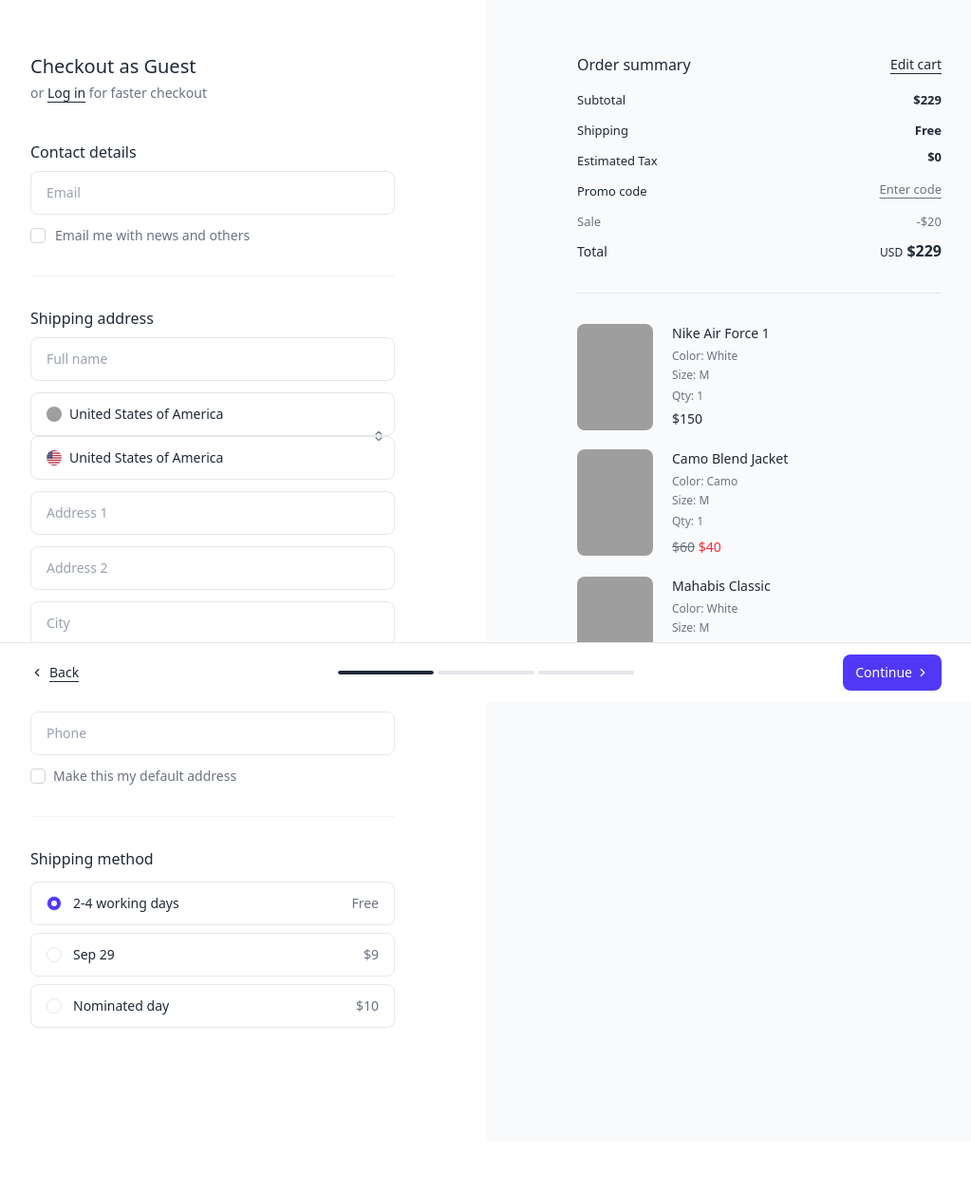
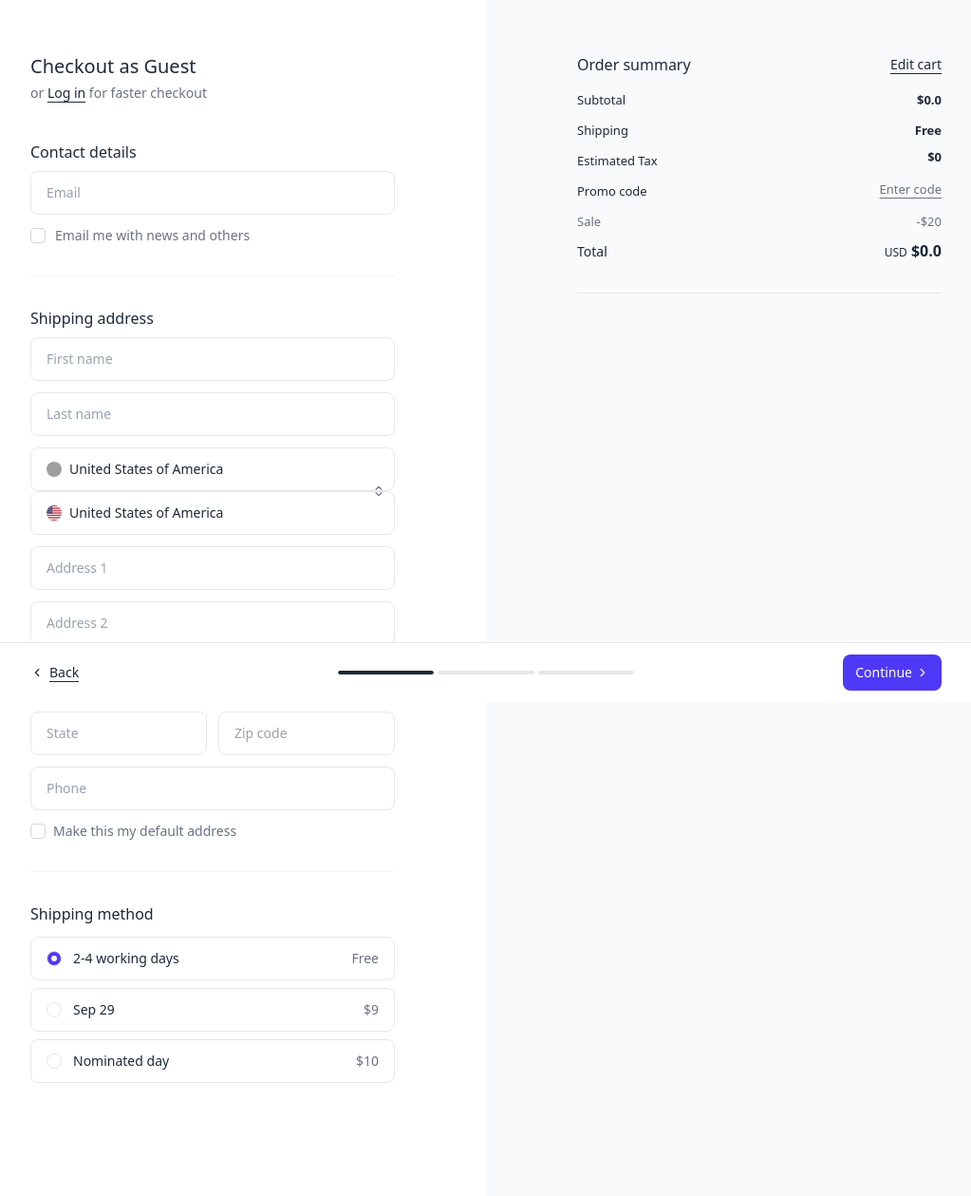
Before and after one commit to siblib/e-com, a Django app: page /checkout/guest/ in a window 1280 px wide; the page is wider, and only the part inside the window is pictured. Shown: the part 61-1320 px from the top of that part at 95% size, without its empty margins (128-1151 px from the left). Before the commit the page ends 1143 px from the top of that part, so only its background shows below. Run offline with Django 5.2, Linux system fonts and the light colour scheme; data comes from the database, SQL or seed files in the repository; data that the repository does not hold is empty; grey boxes are pictures that could not be loaded.

Commit message:
Implement Guest Checkuot Functionality

```diff
--- a/shop/models/checkout.py
+++ b/shop/models/checkout.py
@@ -17,6 +17,10 @@
     shipping_address = models.ForeignKey('shop.Address', on_delete=models.SET_NULL, null=True, blank=True)
     created_at = models.DateTimeField(auto_now_add=True)
 
+    @property
+    def get_total(self):
+        return sum(item.price_at_purchase * item.quantity for item in self.items.all())
+
 class OrderItem(models.Model):
     order = models.ForeignKey('shop.Order', on_delete=models.CASCADE, related_name='items')
     product = models.ForeignKey('shop.Product', on_delete=models.SET_NULL, null=True)
--- a/shop/views/checkout.py
+++ b/shop/views/checkout.py
@@ -1,11 +1,34 @@
-from django.shortcuts import render
+from django.shortcuts import render, redirect
 from typing import Any, Dict
+from django.utils.crypto import get_random_string
+from .cart import _get_or_create_cart, _cart_data
+from shop.models import Order, OrderItem, Address
 
 # 1. Checkout as Guest (The Form)
 def checkout_guest(request):
     """Form for users checking out without an account."""
+    cart = _get_or_create_cart(request)
+    cart_data = _cart_data(cart)
+
+    if request.method == 'POST':
+        request.session['checkout_guest_data'] = {
+            'guest_email': request.POST.get('guest_email', ''),
+            'first_name': request.POST.get('first_name', ''),
+            'last_name': request.POST.get('last_name', ''),
+            'country': request.POST.get('country', ''),
+            'address1': request.POST.get('address1', ''),
+            'address2': request.POST.get('address2', ''),
+            'city': request.POST.get('city', ''),
+            'state': request.POST.get('state', ''),
+            'zip_code': request.POST.get('zip_code', ''),
+            'phone': request.POST.get('phone', ''),
+            'shipping_method': request.POST.get('hs-pro-esdo', ''),
+        }
+        return redirect('shop:review_and_pay')
+
     context: Dict[str, Any] = {
-        'type': 'guest'
+        'type': 'guest',
+        'cart_data': cart_data,
     }
     return render(request, 'checkout/checkout_guest.html', context)
 
@@ -27,7 +50,55 @@
 
 def review_and_pay(request):
     """Page to review order summary before final payment."""
-    context: Dict[str, Any] = {}
+    cart = _get_or_create_cart(request)
+    cart_data = _cart_data(cart)
+    guest_data = request.session.get('checkout_guest_data', {})
+
+    if request.method == 'POST':
+        # Create Address
+        address = Address.objects.create(
+            user=None,
+            first_name=guest_data.get('first_name', ''),
+            last_name=guest_data.get('last_name', ''),
+            street_address=guest_data.get('address1', ''),
+            address2=guest_data.get('address2', ''),
+            city=guest_data.get('city', ''),
+            state=guest_data.get('state', ''),
+            postal_code=guest_data.get('zip_code', ''),
+            country=guest_data.get('country', ''),
+            phone=guest_data.get('phone', ''),
+        )
+
+        # Create Order
+        order_number = get_random_string(10).upper()
+        order = Order.objects.create(
+            user=None,
+            guest_email=guest_data.get('guest_email', ''),
+            order_number=order_number,
+            status='Pending',
+            shipping_address=address,
+        )
+
+        # Create Order Items
+        for item in cart.items.all():
+            OrderItem.objects.create(
+                order=order,
+                product=item.product,
+                quantity=item.quantity,
+                price_at_purchase=item.variant.price if item.variant and item.variant.price else item.product.price,
+            )
+
+        # Clear cart
+        cart.items.all().delete()
+
+        # Store order in session
+        request.session['last_order_number'] = order.order_number
+        return redirect('shop:order_confirmation')
+
+    context: Dict[str, Any] = {
+        'cart_data': cart_data,
+        'guest_data': guest_data,
+    }
     return render(request, 'checkout/review.html', context)
 
 def payment(request):
@@ -37,7 +108,14 @@
 
 def order_confirmation(request):
     """Success page shown after payment is complete."""
-    context: Dict[str, Any] = {}
+    order_number = request.session.get('last_order_number')
+    order = None
+    if order_number:
+        order = Order.objects.filter(order_number=order_number).first()
+
+    context: Dict[str, Any] = {
+        'order': order,
+    }
     return render(request, 'checkout/confirmation.html', context)
 
 # --- RENAMED TO: order_status ---
--- a/templates/checkout/checkout_guest.html
+++ b/templates/checkout/checkout_guest.html
@@ -618,7 +618,8 @@
     <!-- Checkout -->
     <div class="flex-1 w-full zckb3 fglch xf1r4 ids43 mx-auto">
       <!-- Grid -->
-      <div class="flex-1 ylm8n hjdn7 gkrui">
+      <form id="guest-checkout-form" method="POST" action="{% url 'shop:checkout_guest' %}" class="flex-1 ylm8n hjdn7 gkrui">
+        {% csrf_token %}
         <div class="jwaj0 ybp3s pbmh4 hzp86 y4gf2 cpbku md:w-full pqs96">
           <!-- Header -->
           <div class="hl65v">
@@ -645,7 +646,7 @@
                   Email
                 </label>
 
-                <input id="hs-pro-shchfem" type="email" class="brrnv fglch block w-full lnk45 pb094 glhrq bj1nl o0e5q m5fuw disabled:opacity-50 disabled:pointer-events-none dark:bg-transparent dark:border-neutral-700 dark:text-neutral-300 dark:placeholder:text-white/60 dark:focus:ring-neutral-600" placeholder="Email">
+                <input id="hs-pro-shchfem" name="guest_email" type="email" class="brrnv fglch block w-full lnk45 pb094 glhrq bj1nl o0e5q m5fuw disabled:opacity-50 disabled:pointer-events-none dark:bg-transparent dark:border-neutral-700 dark:text-neutral-300 dark:placeholder:text-white/60 dark:focus:ring-neutral-600" placeholder="Email" required>
               </div>
               <!-- End Input -->
 
@@ -674,13 +675,20 @@
                   Full name
                 </label>
 
-                <input id="hs-pro-shchfn" type="text" class="brrnv fglch block w-full lnk45 pb094 glhrq bj1nl o0e5q m5fuw disabled:opacity-50 disabled:pointer-events-none dark:bg-transparent dark:border-neutral-700 dark:text-neutral-300 dark:placeholder:text-white/60 dark:focus:ring-neutral-600" placeholder="Full name">
+                <input id="hs-pro-shchfn" name="first_name" type="text" class="brrnv fglch block w-full lnk45 pb094 glhrq bj1nl o0e5q m5fuw disabled:opacity-50 disabled:pointer-events-none dark:bg-transparent dark:border-neutral-700 dark:text-neutral-300 dark:placeholder:text-white/60 dark:focus:ring-neutral-600" placeholder="First name" required>
+              </div>
+              <div>
+                <label for="hs-pro-shchln" class="et50x">
+                  Last name
+                </label>
+
+                <input id="hs-pro-shchln" name="last_name" type="text" class="brrnv fglch block w-full lnk45 pb094 glhrq bj1nl o0e5q m5fuw disabled:opacity-50 disabled:pointer-events-none dark:bg-transparent dark:border-neutral-700 dark:text-neutral-300 dark:placeholder:text-white/60 dark:focus:ring-neutral-600" placeholder="Last name" required>
               </div>
               <!-- End Input -->
 
               <!-- Select -->
               <div class="relative">
-                <div class="hs-select relative"><select data-hs-select="{
+                <div class="hs-select relative"><select name="country" data-hs-select="{
                     &quot;placeholder&quot;: &quot;&quot;,
                     &quot;hasSearch&quot;: true,
                     &quot;searchPlaceholder&quot;: &quot;Country&quot;,
@@ -1715,7 +1723,7 @@
                   Address 1
                 </label>
 
-                <input id="hs-pro-shchfad1" type="text" class="brrnv fglch block w-full lnk45 pb094 glhrq bj1nl o0e5q m5fuw disabled:opacity-50 disabled:pointer-events-none dark:bg-transparent dark:border-neutral-700 dark:text-neutral-300 dark:placeholder:text-white/60 dark:focus:ring-neutral-600" placeholder="Address 1">
+                <input id="hs-pro-shchfad1" name="address1" type="text" class="brrnv fglch block w-full lnk45 pb094 glhrq bj1nl o0e5q m5fuw disabled:opacity-50 disabled:pointer-events-none dark:bg-transparent dark:border-neutral-700 dark:text-neutral-300 dark:placeholder:text-white/60 dark:focus:ring-neutral-600" placeholder="Address 1" required>
               </div>
               <!-- End Input -->
 
@@ -1725,7 +1733,7 @@
                   Address 2 (optional)
                 </label>
 
-                <input id="hs-pro-shchfad2" type="text" class="brrnv fglch block w-full lnk45 pb094 glhrq bj1nl o0e5q m5fuw disabled:opacity-50 disabled:pointer-events-none dark:bg-transparent dark:border-neutral-700 dark:text-neutral-300 dark:placeholder:text-white/60 dark:focus:ring-neutral-600" placeholder="Address 2">
+                <input id="hs-pro-shchfad2" name="address2" type="text" class="brrnv fglch block w-full lnk45 pb094 glhrq bj1nl o0e5q m5fuw disabled:opacity-50 disabled:pointer-events-none dark:bg-transparent dark:border-neutral-700 dark:text-neutral-300 dark:placeholder:text-white/60 dark:focus:ring-neutral-600" placeholder="Address 2">
               </div>
               <!-- End Input -->
 
@@ -1735,7 +1743,7 @@
                   City
                 </label>
 
-                <input id="hs-pro-shchfct" type="text" class="brrnv fglch block w-full lnk45 pb094 glhrq bj1nl o0e5q m5fuw disabled:opacity-50 disabled:pointer-events-none dark:bg-transparent dark:border-neutral-700 dark:text-neutral-300 dark:placeholder:text-white/60 dark:focus:ring-neutral-600" placeholder="City">
+                <input id="hs-pro-shchfct" name="city" type="text" class="brrnv fglch block w-full lnk45 pb094 glhrq bj1nl o0e5q m5fuw disabled:opacity-50 disabled:pointer-events-none dark:bg-transparent dark:border-neutral-700 dark:text-neutral-300 dark:placeholder:text-white/60 dark:focus:ring-neutral-600" placeholder="City" required>
               </div>
               <!-- End Input -->
 
@@ -1747,7 +1755,7 @@
                     State
                   </label>
 
-                  <input id="hs-pro-shchfst" type="text" class="brrnv fglch block w-full lnk45 pb094 glhrq bj1nl o0e5q m5fuw disabled:opacity-50 disabled:pointer-events-none dark:bg-transparent dark:border-neutral-700 dark:text-neutral-300 dark:placeholder:text-white/60 dark:focus:ring-neutral-600" placeholder="State">
+                  <input id="hs-pro-shchfst" name="state" type="text" class="brrnv fglch block w-full lnk45 pb094 glhrq bj1nl o0e5q m5fuw disabled:opacity-50 disabled:pointer-events-none dark:bg-transparent dark:border-neutral-700 dark:text-neutral-300 dark:placeholder:text-white/60 dark:focus:ring-neutral-600" placeholder="State" required>
                 </div>
                 <!-- End Input -->
 
@@ -1757,7 +1765,7 @@
                     Zip code
                   </label>
 
-                  <input id="hs-pro-shchfzc" type="text" class="brrnv fglch block w-full lnk45 pb094 glhrq bj1nl o0e5q m5fuw disabled:opacity-50 disabled:pointer-events-none dark:bg-transparent dark:border-neutral-700 dark:text-neutral-300 dark:placeholder:text-white/60 dark:focus:ring-neutral-600" placeholder="Zip code">
+                  <input id="hs-pro-shchfzc" name="zip_code" type="text" class="brrnv fglch block w-full lnk45 pb094 glhrq bj1nl o0e5q m5fuw disabled:opacity-50 disabled:pointer-events-none dark:bg-transparent dark:border-neutral-700 dark:text-neutral-300 dark:placeholder:text-white/60 dark:focus:ring-neutral-600" placeholder="Zip code" required>
                 </div>
                 <!-- End Input -->
               </div>
@@ -1769,7 +1777,7 @@
                   Phone
                 </label>
 
-                <input id="hs-pro-shchfph" type="text" class="brrnv fglch block w-full lnk45 pb094 glhrq bj1nl o0e5q m5fuw disabled:opacity-50 disabled:pointer-events-none dark:bg-transparent dark:border-neutral-700 dark:text-neutral-300 dark:placeholder:text-white/60 dark:focus:ring-neutral-600" placeholder="Phone">
+                <input id="hs-pro-shchfph" name="phone" type="text" class="brrnv fglch block w-full lnk45 pb094 glhrq bj1nl o0e5q m5fuw disabled:opacity-50 disabled:pointer-events-none dark:bg-transparent dark:border-neutral-700 dark:text-neutral-300 dark:placeholder:text-white/60 dark:focus:ring-neutral-600" placeholder="Phone" required>
               </div>
               <!-- End Input -->
 
@@ -1875,7 +1883,7 @@
                       </div>
 
                       <div class="vrmqq">
-                        <span class="cnneu z4zqw c9jt8 dark:text-neutral-200">$229</span>
+                        <span class="cnneu z4zqw c9jt8 dark:text-neutral-200">${{ cart_data.total }}</span>
                       </div>
                     </div>
                     <!-- End Item -->
@@ -1968,7 +1976,7 @@
 
                       <div class="vrmqq">
                         <span class="xs2f2 c9jt8 dark:text-neutral-200">USD</span>
-                        <span class="cnneu c9jt8 dark:text-neutral-200">$229</span>
+                        <span class="cnneu c9jt8 dark:text-neutral-200">${{ cart_data.total }}</span>
                       </div>
                     </div>
                     <!-- End Item -->
@@ -1981,105 +1989,42 @@
               <div class="ndv3o kkoj7 yfv61 rxmp4 mr27n exoz7 k4vh5 jwyse dark:border-neutral-700">
                 <!-- Cart Items List -->
                 <div class="space-y-5">
+                  {% for item in cart_data.items %}
                   <!-- Item -->
                   <div class=" flex p5sau">
                     <div class="relative">
-                      <img class="e731n fl6qw i5kts x1s1r f4yn1 pb094 dark:bg-neutral-700" src={% static 'images/photo-1699595749116-33a4a869503c' %} alt="Product Image">
+                      {% if item.image_url %}
+                        <img class="e731n fl6qw i5kts x1s1r f4yn1 pb094 dark:bg-neutral-700" src="{{ item.image_url }}" alt="{{ item.product_name }}">
+                      {% else %}
+                        <div class="e731n fl6qw i5kts x1s1r f4yn1 pb094 bg-gray-200 dark:bg-neutral-700"></div>
+                      {% endif %}
                     </div>
 
                     <div class="hlt95 flex flex-col">
                       <h4 class="w4xo0 c9jt8 dark:text-neutral-200">
-                        Nike Air Force 1
+                        {{ item.product_name }}
                       </h4>
 
                       <ul class="y18m4 space-y-1">
-                        <li class="xs2f2 jy5gh dark:text-neutral-500">
-                          Color: White
-                        </li>
-                        <li class="xs2f2 jy5gh dark:text-neutral-500">
-                          Size: M
-                        </li>
+                        {% if item.variant %}
+                          <li class="xs2f2 jy5gh dark:text-neutral-500">
+                            {{ item.variant.name }}
+                          </li>
+                        {% endif %}
                       </ul>
 
                       <p class="y18m4 xs2f2 jy5gh dark:text-neutral-500">
                         <span>Qty:</span>
-                        <span>1</span>
+                        <span>{{ item.quantity }}</span>
                       </p>
 
                       <span class="y18m4 w4xo0 c9jt8 dark:text-neutral-200">
-                        $150
+                        ${{ item.subtotal }}
                       </span>
                     </div>
                   </div>
                   <!-- End Item -->
-
-                  <!-- Item -->
-                  <div class=" flex p5sau">
-                    <div class="relative">
-                      <img class="e731n fl6qw i5kts x1s1r f4yn1 pb094 dark:bg-neutral-700" src={% static 'images/photo-1708443683334-1e41c52f33ac' %} alt="Product Image">
-                    </div>
-
-                    <div class="hlt95 flex flex-col">
-                      <h4 class="w4xo0 c9jt8 dark:text-neutral-200">
-                        Camo Blend Jacket
-                      </h4>
-
-                      <ul class="y18m4 space-y-1">
-                        <li class="xs2f2 jy5gh dark:text-neutral-500">
-                          Color: Camo
-                        </li>
-                        <li class="xs2f2 jy5gh dark:text-neutral-500">
-                          Size: M
-                        </li>
-                      </ul>
-
-                      <p class="y18m4 xs2f2 jy5gh dark:text-neutral-500">
-                        <span>Qty:</span>
-                        <span>1</span>
-                      </p>
-                      <span class="y18m4">
-                        <span class="w4xo0 jy5gh dark:text-neutral-500">
-                          <s>$60</s>
-                        </span>
-                        <span class="w4xo0 jmzb2">
-                          $40
-                        </span>
-                      </span>
-                    </div>
-                  </div>
-                  <!-- End Item -->
-
-                  <!-- Item -->
-                  <div class=" flex p5sau">
-                    <div class="relative">
-                      <img class="e731n fl6qw i5kts x1s1r f4yn1 pb094 dark:bg-neutral-700" src={% static 'images/photo-1603218183500-7e1d62c3c679' %} alt="Product Image">
-                    </div>
-
-                    <div class="hlt95 flex flex-col">
-                      <h4 class="w4xo0 c9jt8 dark:text-neutral-200">
-                        Mahabis Classic
-                      </h4>
-
-                      <ul class="y18m4 space-y-1">
-                        <li class="xs2f2 jy5gh dark:text-neutral-500">
-                          Color: White
-                        </li>
-                        <li class="xs2f2 jy5gh dark:text-neutral-500">
-                          Size: M
-                        </li>
-                      </ul>
-
-                      <p class="y18m4 xs2f2 jy5gh dark:text-neutral-500">
-                        <span>Qty:</span>
-                        <span>1</span>
-                      </p>
-
-                      <span class="y18m4 w4xo0 c9jt8 dark:text-neutral-200">
-                        $39
-                      </span>
-                    </div>
-                  </div>
-                  <!-- End Item -->
+                  {% endfor %}
                 </div>
                 <!-- End Cart Items List -->
               </div>
@@ -2087,7 +2032,7 @@
           </div>
         </div>
         <!-- End Order Summary -->
-      </div>
+      </form>
       <!-- End Grid -->
     </div>
     <!-- End Checkout -->
@@ -2153,12 +2098,12 @@
           <!-- End Col -->
 
           <div class="bkq6b flex smdr3">
-            <a class="s53ws f2l40 inline-flex jkwm1 items-center n6i5x w4xo0 sikx1 pb094 rsdjd azddh lgr79 kew0r gocsw disabled:opacity-50 disabled:pointer-events-none focus:outline-hidden yveoa" href="https://www.preline.co/pro/shop/review-and-pay.html">
+            <button type="submit" form="guest-checkout-form" class="s53ws f2l40 inline-flex jkwm1 items-center n6i5x w4xo0 sikx1 pb094 rsdjd azddh lgr79 kew0r gocsw disabled:opacity-50 disabled:pointer-events-none focus:outline-hidden yveoa">
               Continue
               <svg class="e731n h6zia" xmlns="http://www.w3.org/2000/svg" width="24" height="24" viewBox="0 0 24 24" fill="none" stroke="currentColor" stroke-width="2" stroke-linecap="round" stroke-linejoin="round">
                 <path d="m9 18 6-6-6-6"></path>
               </svg>
-            </a>
+            </button>
           </div>
           <!-- End Col -->
         </div>
```
Also changed, not shown: implementation.txt (+100 -0 lines), shop/models/account.py (+7 -1 lines), templates/checkout/confirmation.html (+20 -83 lines), templates/checkout/review.html (+29 -90 lines), shop/migrations/0013_address_address2_address_country_address_first_name_and_more.py (added).
